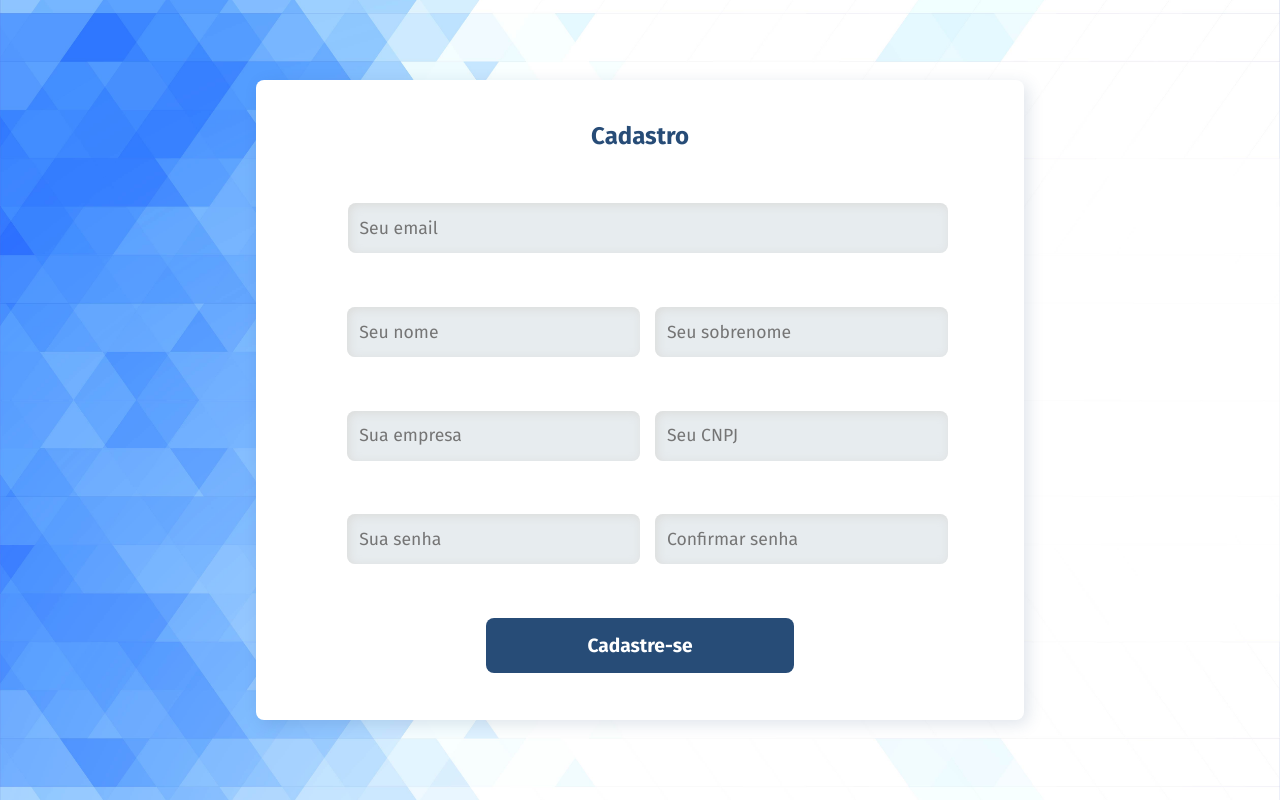
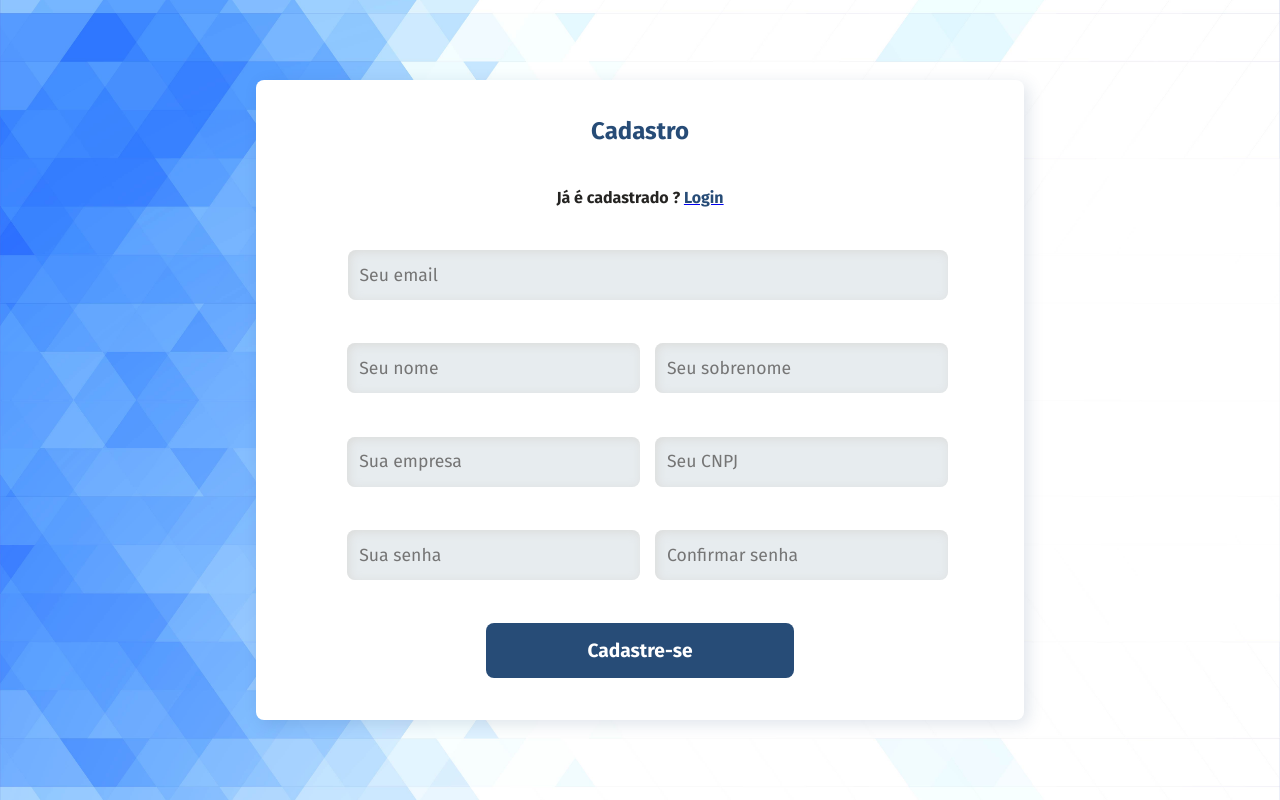
Before and after one commit to daniel-dantas/ProjetoFinalBD2, a React (Create React App) app in the folder frontend/: page /company in a window 1280 px wide. Built offline with nearby package versions, Linux system fonts and the light colour scheme.

Commit message:
feat: criando link entre as telas de cadastro e Login

```diff
--- a/frontend/src/pages/Login/index.js
+++ b/frontend/src/pages/Login/index.js
@@ -1,5 +1,6 @@
 import React from 'react';
 import {useFormik} from 'formik';
+import {Link} from 'react-router-dom';
 
 import {MainLogin,FormLogin, RegisterMenssage, ButtonLogin} from './style';
 import {Title} from '../../styles/global';
@@ -21,7 +22,7 @@ function Login(){
         <MainLogin>
              <FormLogin onSubmit={formik.handleSubmit}>
                 <Title>Login</Title>
-                <RegisterMenssage>Ainda não é cadastrado ? <b>Cadastre-se</b></RegisterMenssage>
+                <RegisterMenssage>Ainda não é cadastrado ? <Link to="company"><b>Cadastre-se</b></Link></RegisterMenssage>
                 <InputField id="email" name="email" placeholder="Seu email" type="text" onChange={formik.handleChange} value={formik.values.email} width={75+"%"}/>
                 <InputField id="password" name="password" placeholder="Sua senha" type="password" onChange={formik.handleChange} value={formik.values.password} width={75+"%"}/>
                 <ButtonLogin type="submit">Entrar</ButtonLogin>
--- a/frontend/src/pages/RegisterCompany/index.js
+++ b/frontend/src/pages/RegisterCompany/index.js
@@ -1,10 +1,11 @@
 import React from 'react';
 import {useFormik} from 'formik';
+import {Link} from 'react-router-dom';
 
 import Input from '../../components/InputField';
 
 import {Title, RegisterButton} from '../../styles/global';
-import {MainRegister, RegisterForm} from './style';
+import {MainRegister, RegisterForm,Menssage} from './style';
 
 function RegisterCompany(){
 
@@ -33,6 +34,7 @@ function RegisterCompany(){
        <MainRegister>
             <RegisterForm onSubmit={formik.handleSubmit}>
                 <Title>Cadastro</Title>
+                <Menssage>Já é cadastrado ? <Link to="login"><b>Login</b></Link></Menssage>
                 <Input placeholder="Seu email" type="text" id="email" name="email" onChange={formik.handleChange} value={formik.values.email} width={75+"%"}></Input>
                 <Input placeholder="Seu nome" type="text" id="name" name="name" onChange={formik.handleChange} value={formik.values.name} width={35+"%"}></Input>
                 <Input placeholder="Seu sobrenome" type="text" id="surname" name="surname" onChange={formik.handleChange} value={formik.values.surname} width={35+"%"}></Input>
--- a/frontend/src/pages/RegisterCompany/style.js
+++ b/frontend/src/pages/RegisterCompany/style.js
@@ -1,6 +1,7 @@
 import styled from 'styled-components';
 
-import {Button, Main} from '../../styles/global';
+import {Main} from '../../styles/global';
+import Colors from '../../styles/colors';
 import loginBackground from '../../assets/img/background-login.jpg';
 
 
@@ -23,3 +24,17 @@ export const RegisterForm = styled.form`
     justify-content: center;
     align-items: center;
 `;
+
+export const Menssage = styled.p`
+    font-weight: bold;
+    color: #252422;
+
+    &::selection{
+        background: transparent;
+    }
+
+    b{
+        color: ${Colors.primaryColor};
+        cursor: pointer;
+    }
+`;
```
Also changed, not shown: frontend/src/pages/RegisterStudent/index.js (indentation only), 1 other file (tests, documents, lock files or other folders).
